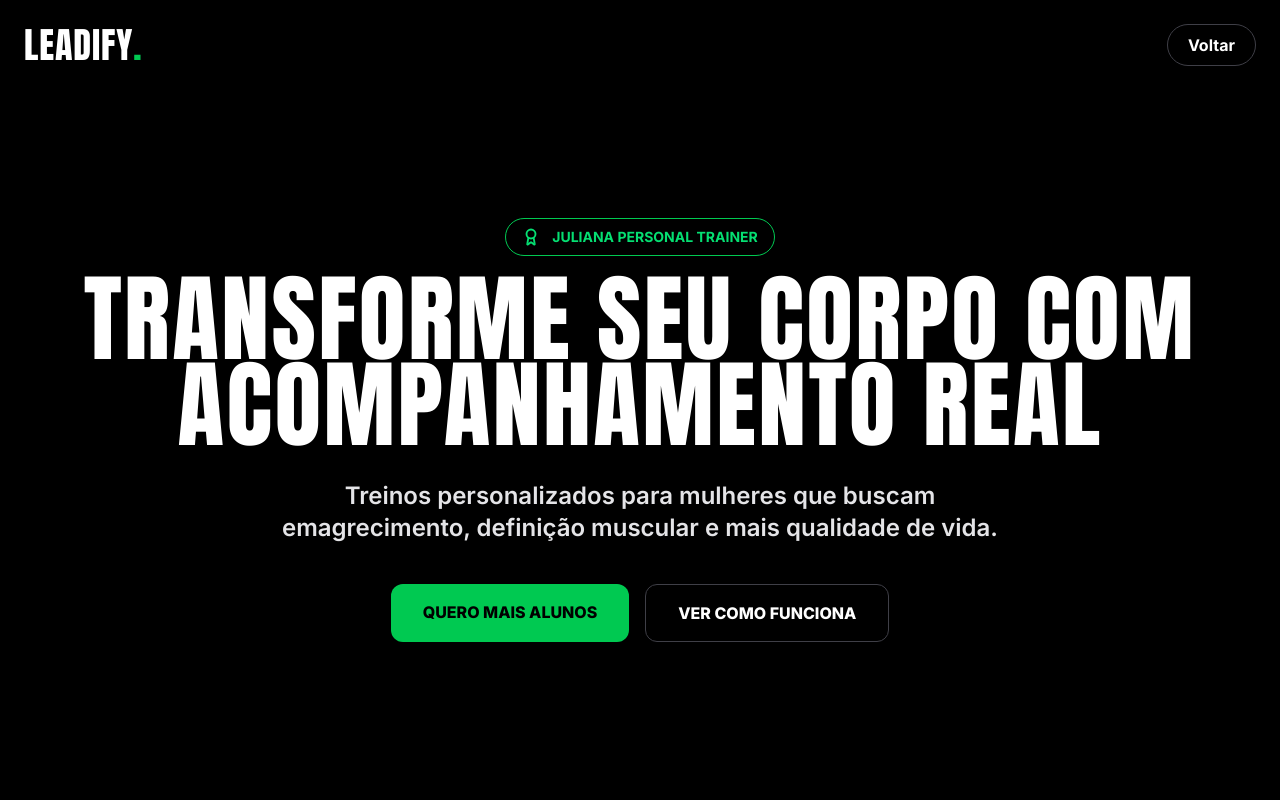
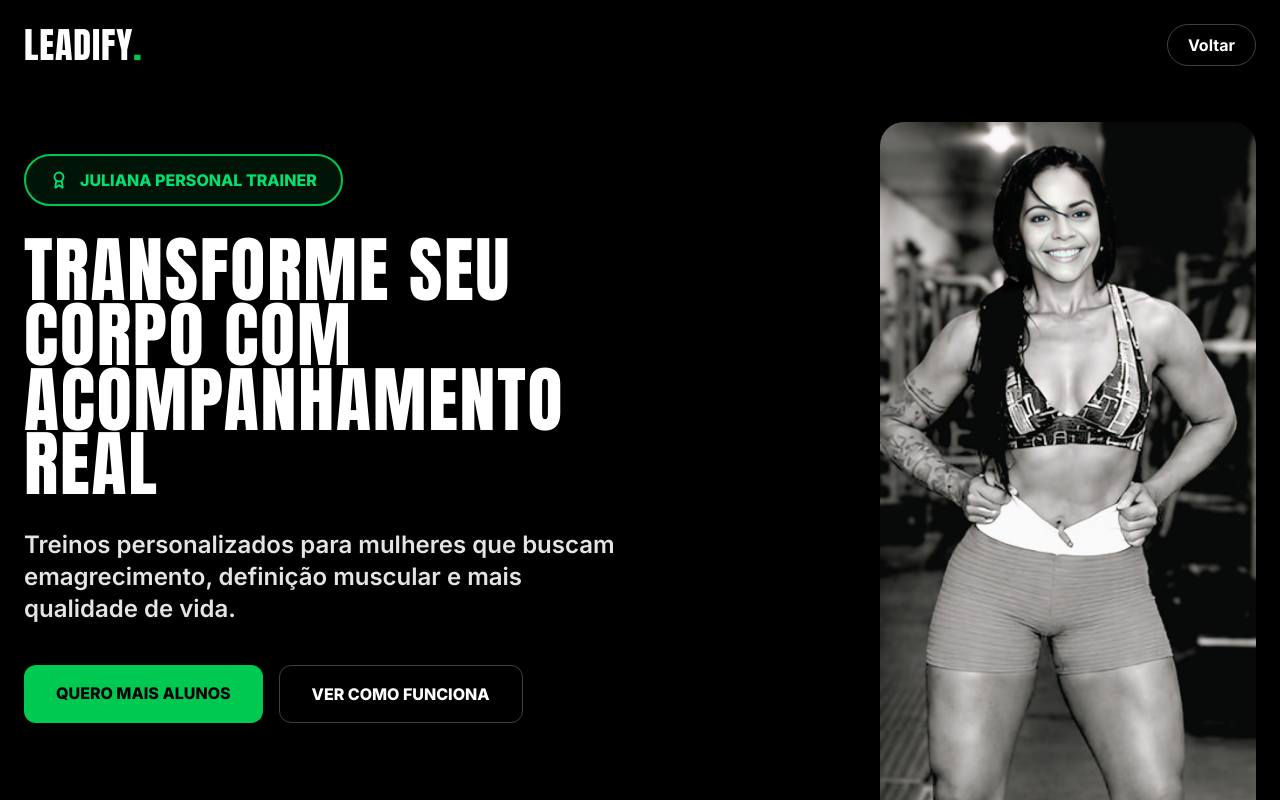
Before and after one commit to dominguesinglid-stack/leadify, a Next.js app: page /juliana in a window 1280 px wide. Shown: the top 800 px of the page. Built offline with nearby package versions, Linux system fonts and the light colour scheme.

Commit message:
feat: landing page personalizada da Juliana

```diff
--- a/app/juliana/page.tsx
+++ b/app/juliana/page.tsx
@@ -1,3 +1,4 @@
+import Image from "next/image";
 import Link from "next/link";
 import { Anton, Inter } from "next/font/google";
 import {
@@ -37,34 +38,49 @@ export default function PersonalTrainerPage() {
         </Link>
       </header>
 
-      <section className="mx-auto flex min-h-[85vh] max-w-7xl flex-col items-center justify-center px-6 text-center">
-        <div className="mb-5 inline-flex items-center gap-3 rounded-full border border-green-500 px-4 py-2 text-sm font-bold text-green-400">
+    <section className="mx-auto min-h-[85vh] max-w-7xl px-6 pt-8 pb-16">
+    <div className="grid gap-12 lg:grid-cols-2">
+    <div className="pt-8 text-center lg:text-left">
+      <div className="mb-8 inline-flex items-center gap-3 rounded-full border-2 border-green-500 bg-green-500/10 px-6 py-3 text-base font-extrabold text-green-400">
         <Award size={18} strokeWidth={2.5} />
         <span>JULIANA PERSONAL TRAINER</span>
       </div>
 
-        <h1 className={`${anton.className} max-w-6xl text-6xl uppercase leading-[0.9] tracking-wide md:text-8xl`}>
+      <h1 className={`${anton.className} max-w-4xl text-6xl uppercase leading-[0.9] tracking-wide md:text-7xl`}>
         TRANSFORME SEU CORPO COM ACOMPANHAMENTO REAL
       </h1>
 
       <p className="mt-8 max-w-3xl text-2xl font-semibold text-zinc-200">
-          Treinos personalizados para mulheres que buscam emagrecimento, definição muscular e mais qualidade de vida.
+        Treinos personalizados para mulheres que buscam emagrecimento,
+        definição muscular e mais qualidade de vida.
       </p>
 
       <div className="mt-10 flex flex-col gap-4 sm:flex-row">
-          <a
+        <Link
           href="/?demo=personal"
           className="rounded-xl bg-green-500 px-8 py-4 font-extrabold text-black transition hover:bg-green-400"
         >
           QUERO MAIS ALUNOS
-          </a>
+        </Link>
 
-          <a
+        <Link
           href="#como-funciona"
           className="rounded-xl border border-zinc-700 px-8 py-4 font-extrabold transition hover:border-green-500"
         >
           VER COMO FUNCIONA
-          </a>
+        </Link>
+      </div>
+    </div>
+
+    <div className="flex justify-center lg:justify-end">
+      <Image
+        src="/images/juliana-hero.jpg"
+        alt="Juliana Personal Trainer"
+        width={420}
+        height={760}
+        className="h-auto max-h-[760px] w-auto rounded-3xl object-contain shadow-2xl" priority
+      />
+    </div>
   </div>
 </section>
 
```
Also changed, not shown: public/images/juliana-hero.jpg (added). Lines whose indentation alone changed are shown as unchanged.
